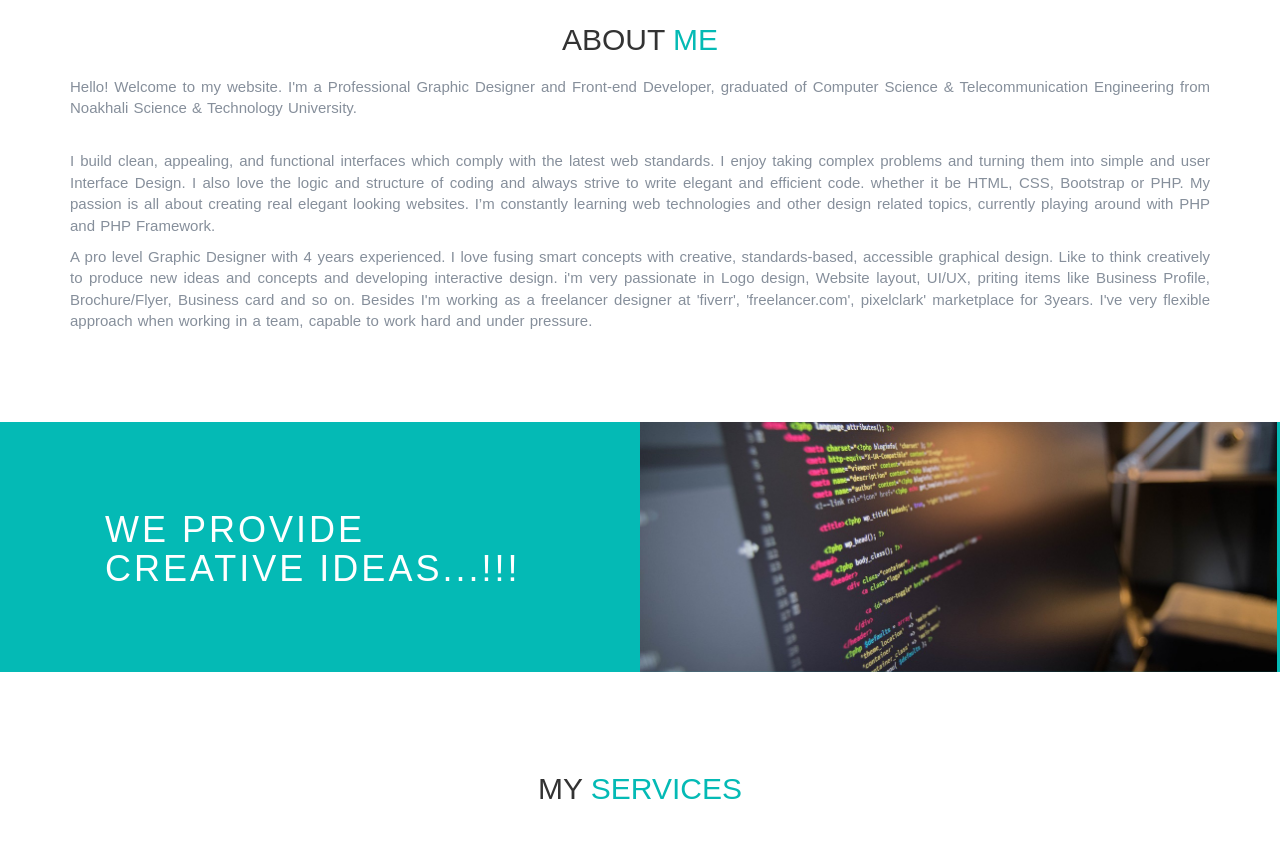
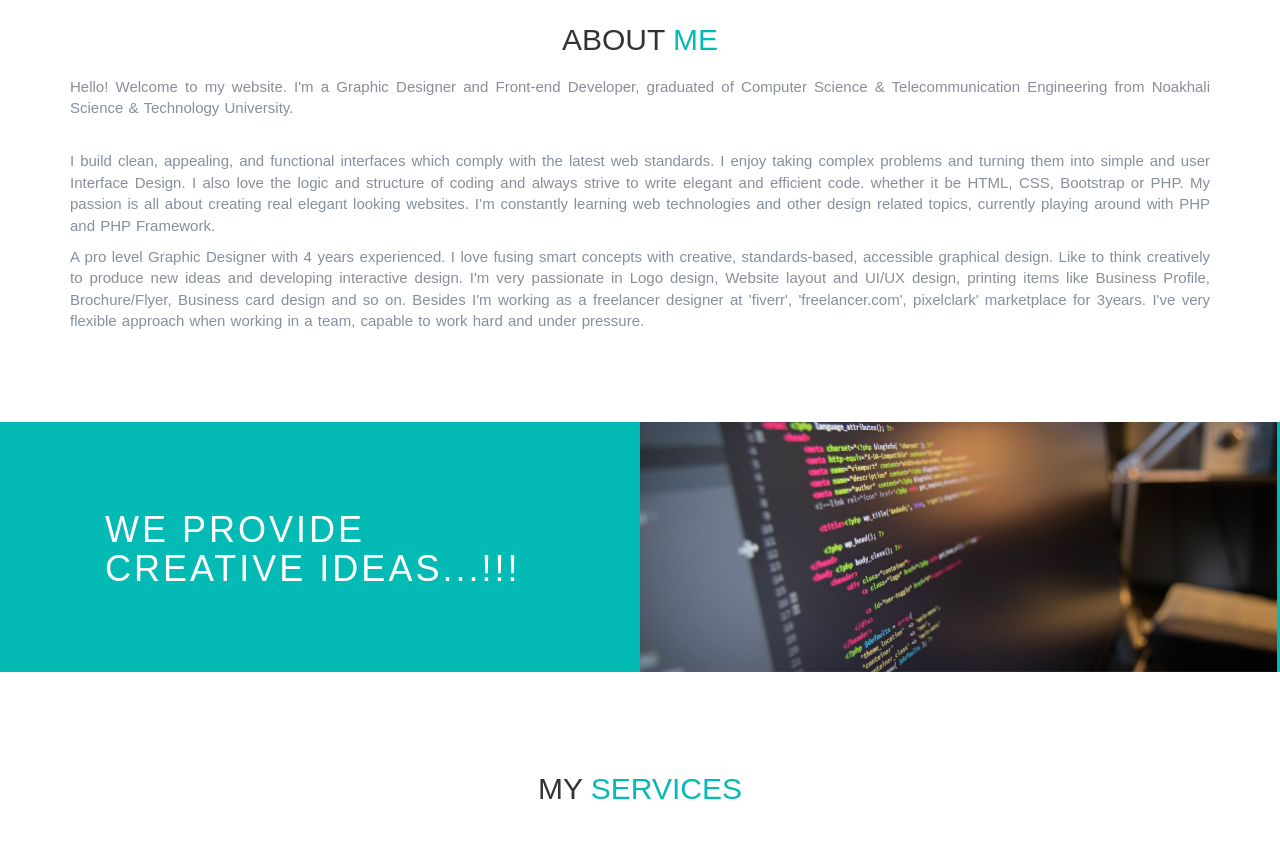
Before and after one commit to samiha02/portfolio, a plain HTML site: page index.html in a window 1280 px wide. Shown: the part 1035-1877 px from the top of the page. Drawn offline with nearby package versions, Linux system fonts and the light colour scheme; files that its build step writes are made by us from their sources.

Commit message:
about updated

```diff
--- a/index.html
+++ b/index.html
@@ -74,13 +74,13 @@
 				</div>
 			</div>
 			<div class="container aboutmep">
-				<p class="wow slideInLeft animated" data-wow-delay="0.2s"animation-duration: "1s" style="animation-delay:0.2s; visibility:visible;">Hello! Welcome to my website. I'm a Professional Graphic Designer and Front-end Developer, graduated of Computer Science & Telecommunication Engineering from Noakhali Science & Technology University.
+				<p class="wow slideInLeft animated" data-wow-delay="0.2s"animation-duration: "1s" style="animation-delay:0.2s; visibility:visible;">Hello! Welcome to my website. I'm a Graphic Designer and Front-end Developer, graduated of Computer Science & Telecommunication Engineering from Noakhali Science & Technology University.
 				</p>
 				<br/>
 				<p class="wow slideInRight animated" data-wow-delay="0.2s"animation-duration: "1s" style="animation-delay:0.2s; visibility:visible;">
 				I build clean, appealing, and functional interfaces which comply with the latest web standards. I enjoy taking complex problems and turning them into simple and user Interface Design. I also love the logic and structure of coding and always strive to write elegant and efficient code. whether it be HTML, CSS, Bootstrap or PHP. My passion is all about creating real elegant looking websites. I’m constantly learning web technologies and other design related topics, currently playing around with PHP and PHP Framework.</p>
 
-				<p>A pro level Graphic Designer with 4 years experienced. I love fusing smart concepts with creative, standards-based, accessible graphical design. Like to think creatively to produce new ideas and concepts and developing interactive design. i'm very passionate in Logo design, Website layout, UI/UX, priting items like Business Profile, Brochure/Flyer, Business card and so on. Besides I'm working as a freelancer designer at 'fiverr', 'freelancer.com', pixelclark' marketplace for 3years. I've very flexible approach when working in a team, capable to work hard and under pressure. </p>
+				<p>A pro level Graphic Designer with 4 years experienced. I love fusing smart concepts with creative, standards-based, accessible graphical design. Like to think creatively to produce new ideas and developing interactive design. I'm very passionate in Logo design, Website layout and UI/UX design, printing items like Business Profile, Brochure/Flyer, Business card design and so on. Besides I'm working as a freelancer designer at 'fiverr', 'freelancer.com', pixelclark' marketplace for 3years. I've very flexible approach when working in a team, capable to work hard and under pressure. </p>
 			</div>
 	</main>
 
```
